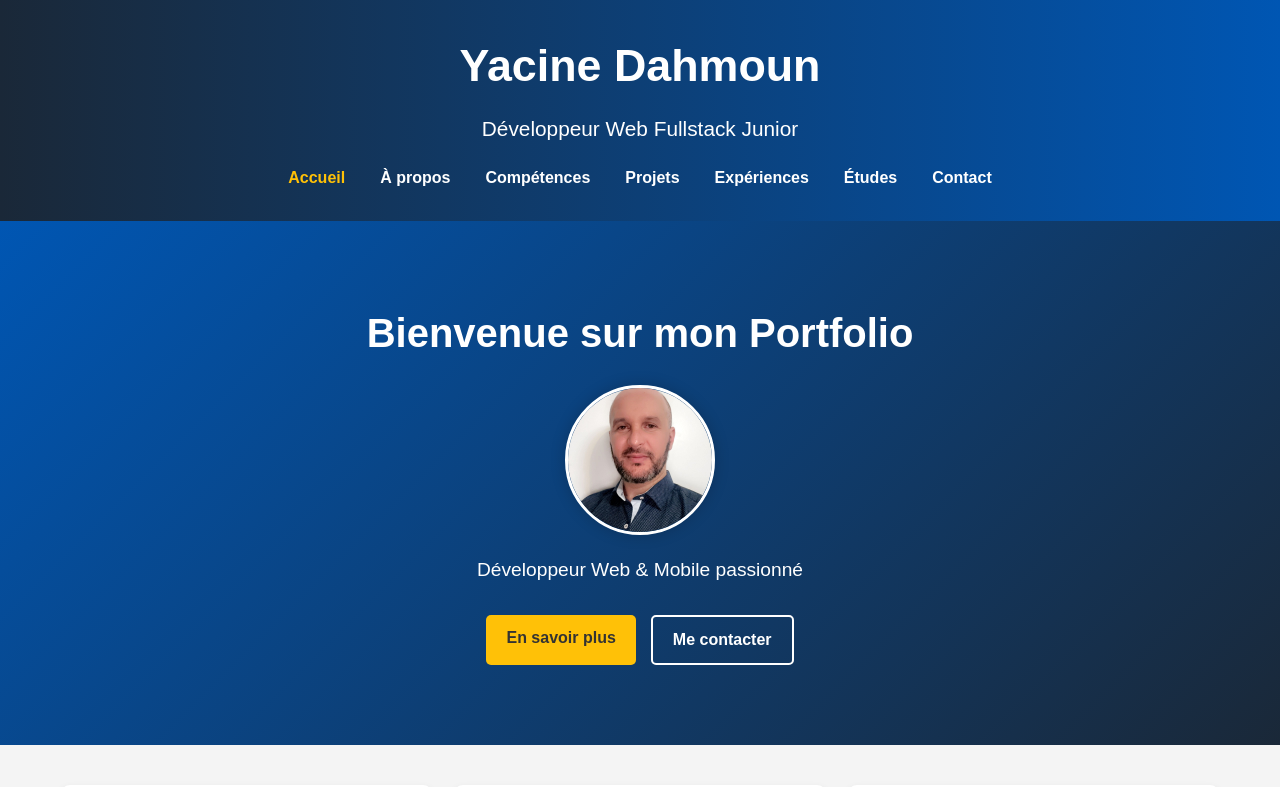
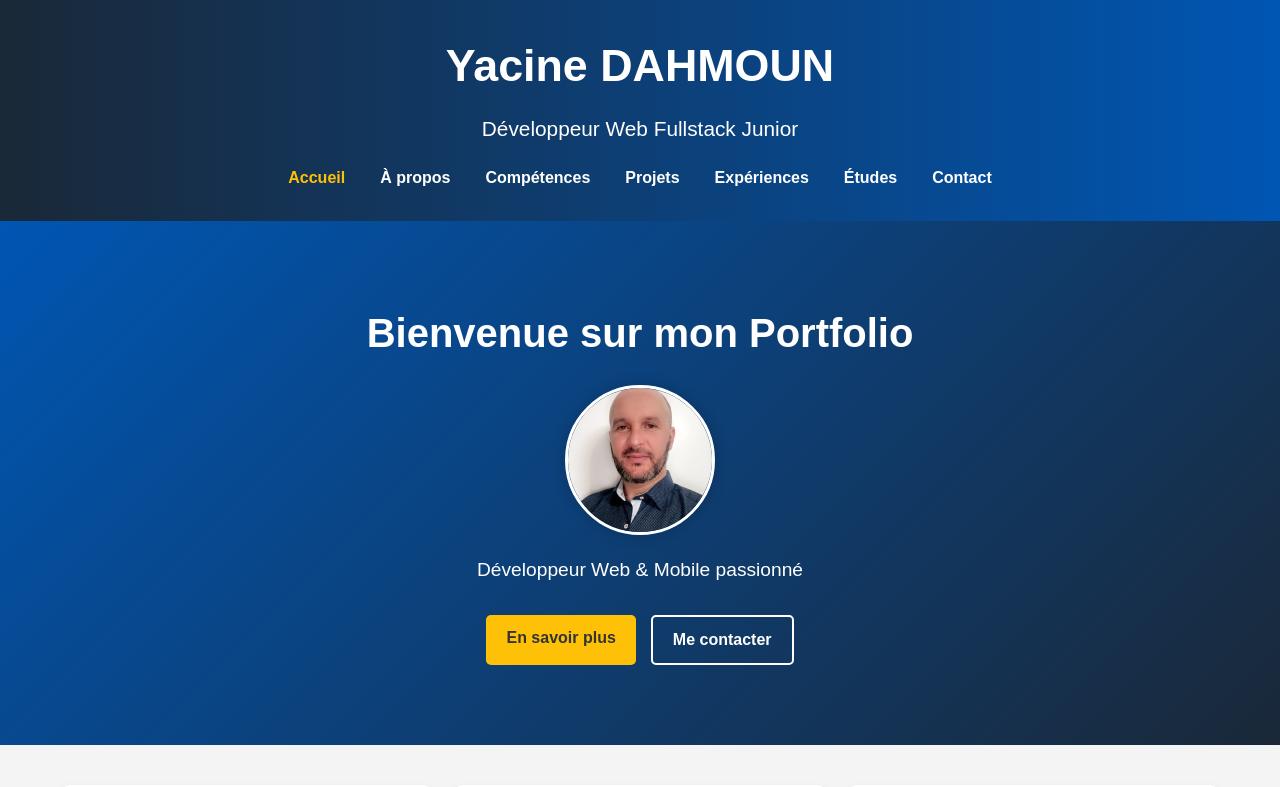
Before and after one commit to YACINE-DAHMOUN/Portfolio, a Vue app in the folder Porfoliot-yacine/: page / in a window 1280 px wide. Shown: the top 787 px of the page. Built offline with nearby package versions, Linux system fonts and the light colour scheme.

Commit message:
fix name error

```diff
--- a/Porfoliot-yacine/src/App.vue
+++ b/Porfoliot-yacine/src/App.vue
@@ -1,7 +1,7 @@
 <template>
   <header class="portfolio-header">
     <div class="container">
-      <h1 data-aos="fade-down">Yacine Dahmoun </h1>
+      <h1 data-aos="fade-down">Yacine DAHMOUN </h1>
       <p data-aos="fade-up">Développeur Web Fullstack Junior</p>
       <nav data-aos="fade-in" data-aos-delay="300">
         <ul>
--- a/Porfoliot-yacine/src/main.js
+++ b/Porfoliot-yacine/src/main.js
@@ -20,6 +20,8 @@ import Contact from './views/Contact.vue'
 // Importation des animations
 import AOS from 'aos'
 import 'aos/dist/aos.css'
+AOS.init()
+
 
 // Configuration de FontAwesome
 library.add(
```
